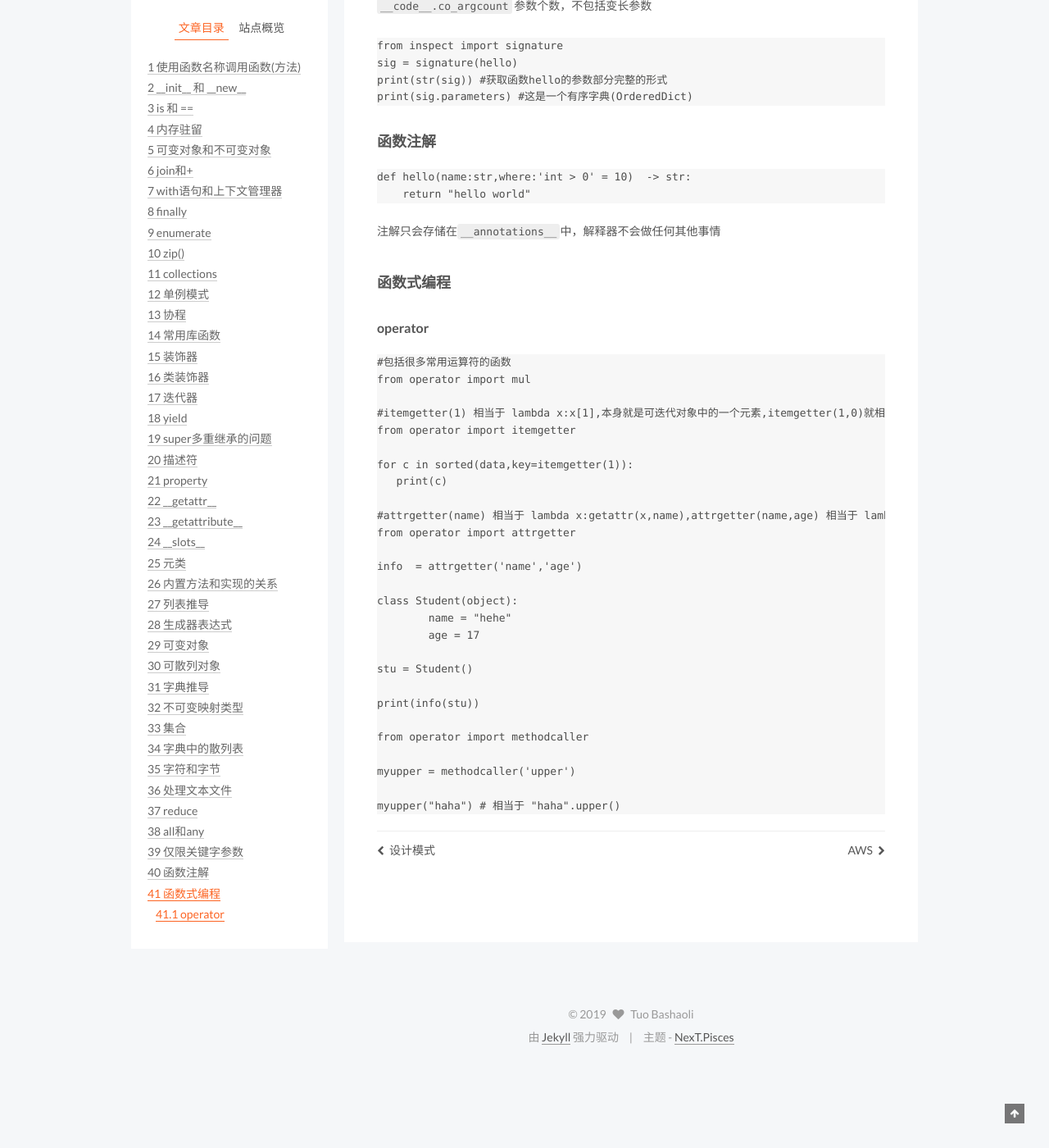
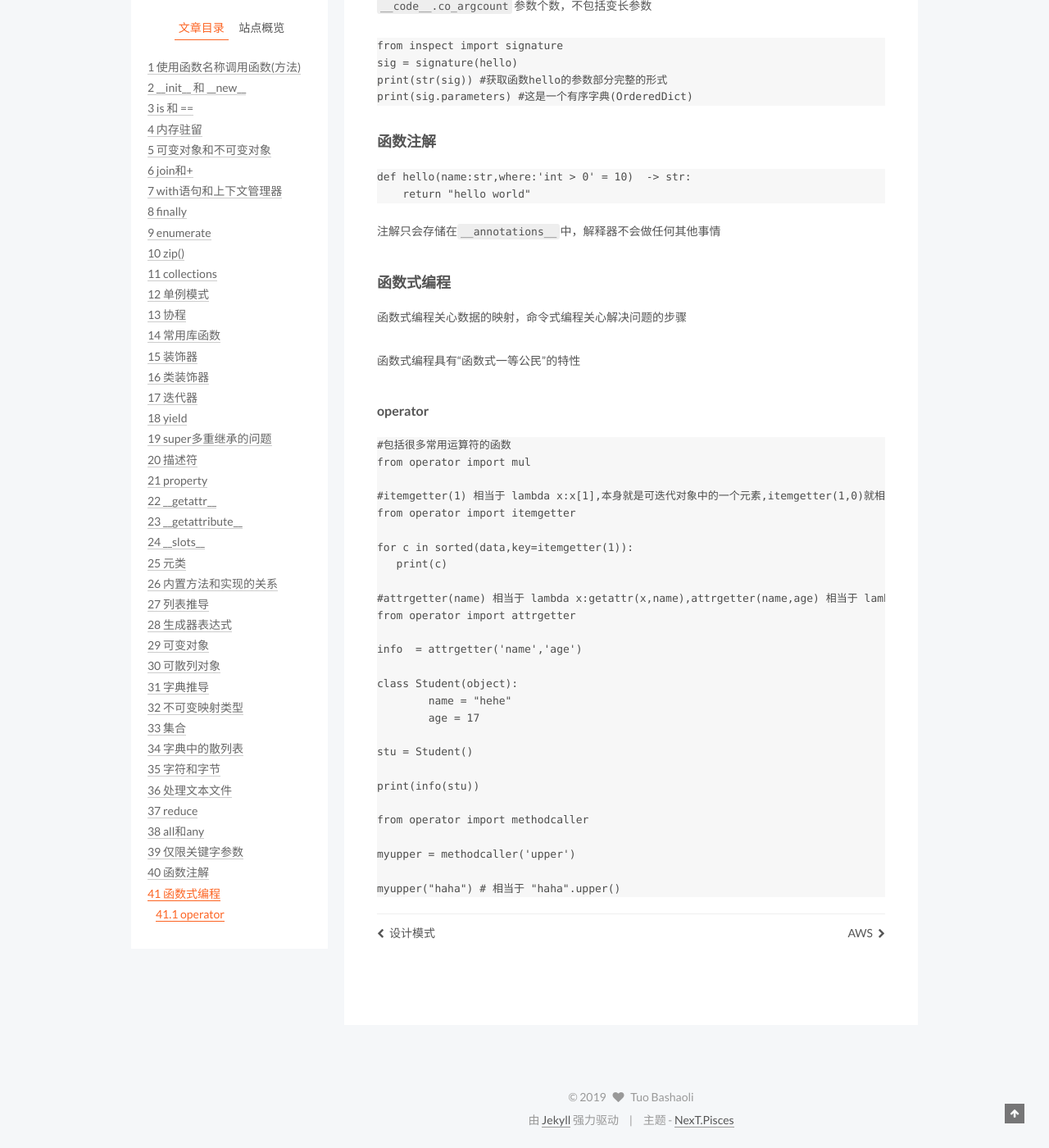
Before and after one commit to tuobashaoli/tuobashaoli.github.io, a Jekyll site: the page built from _posts/2019-05-03-python.markdown, in a window 1280 px wide and 1400 px high, scrolled down 16512 px. Shown: the whole window at 82% size. Built offline with Jekyll 4.4.1, drawn with Linux system fonts in a browser that asks for light colours; comment, search, counter and statistics services are not loaded.

Commit message:
update python

````diff
--- a/_posts/2019-05-03-python.markdown
+++ b/_posts/2019-05-03-python.markdown
@@ -742,6 +742,10 @@ def hello(name:str,where:'int > 0' = 10)  -> str:
 
 ### 函数式编程
 
+函数式编程关心数据的映射，命令式编程关心解决问题的步骤
+
+函数式编程具有“函数式一等公民”的特性
+
 #### operator
 
 ```python3
````
